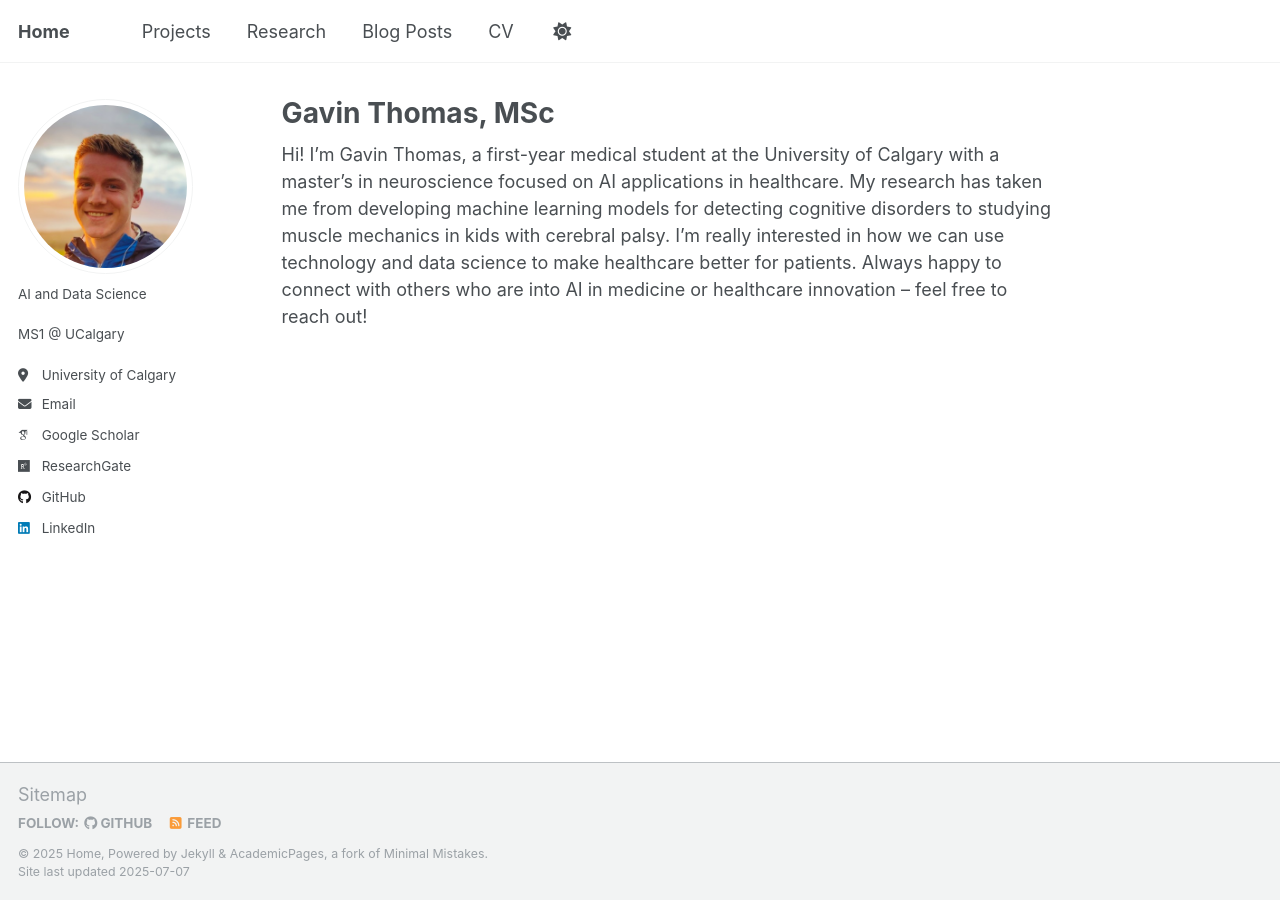
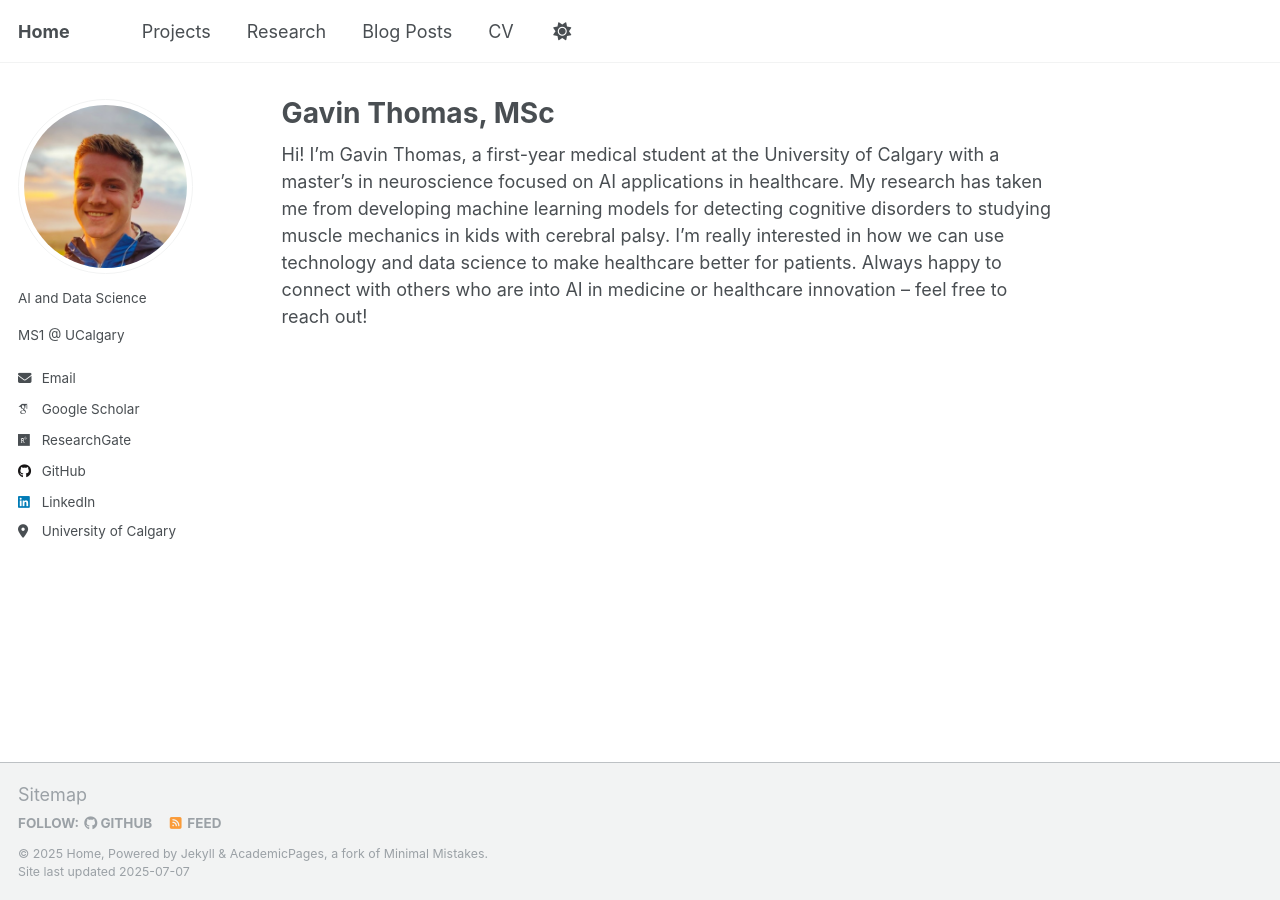
Before and after one commit to Gavin-Thomas/website, a Jekyll site: the page built from _pages/about.md, in a window 1280 px wide. Built offline with Jekyll 4.4.1, drawn with Linux system fonts in a browser that asks for light colours; some web fonts are replaced; a script that is not in the unit is left out.

Commit message:
Update author-profile.html
Signed-off-by: Gavin Thomas <123608443+Gavin-Thomas@users.noreply.github.com>

```diff
--- a/_includes/author-profile.html
+++ b/_includes/author-profile.html
@@ -6,25 +6,50 @@
 
 <div itemscope itemtype="http://schema.org/Person">
 
+  <!-- Author Avatar -->
   <div class="author__avatar">
     {% if author.avatar contains "://" %}
-    	<img src="{{ author.avatar }}" alt="{{ author.name }}" fetchpriority="high" />
+    	<img src="{{ author.avatar }}" alt="{{ author.name }}"  fetchpriority="high" />
     {% else %}
-    	<img src="{{ author.avatar | prepend: "/images/" | prepend: base_path }}" class="author__avatar" alt="{{ author.name }}" fetchpriority="high" />
+    	<img src="{{ author.avatar | prepend: "/images/" | prepend: base_path }}" class="author__avatar" alt="{{ author.name }}"  fetchpriority="high" />
     {% endif %}
   </div>
 
+  <!-- Author Name -->
   <div class="author__content">
     <h3 class="author__name">{{ author.name }}</h3>
     {% if author.pronouns %}<p class="author__pronouns">{{ author.pronouns }}</p>{% endif %}
-    {% if author.bio %}<p class="author__bio">{{ author.bio }}</p>{% endif %}
-    {% if author.bio2 %}<p class="author__bio">{{ author.bio2 }}</p>{% endif %} <!-- ADDED THIS LINE FOR THE SECOND BIO -->
   </div>
 
+  <!-- Author Bio (Moved to be full-width) -->
+  <div class="author__bio">
+    {% if author.bio %}<p>{{ author.bio }}</p>{% endif %}
+    {% if author.bio2 %}<p>{{ author.bio2 }}</p>{% endif %}
+  </div>
+
+  <!-- Author Links -->
   <div class="author__urls-wrapper">
-    <button class="btn btn--inverse">Follow</button>
+    <!-- The "Follow" button has been removed -->
     <ul class="author__urls social-icons">
-      <!-- Font Awesome icons / Biographic information  -->
+
+      <!-- Featured Links (will be styled as buttons) -->
+      {% if author.email %}
+        <li class="author__url--featured"><a href="mailto:{{ author.email }}"><i class="fas fa-fw fa-envelope icon-pad-right" aria-hidden="true"></i>{{ site.data.ui-text[site.locale].email_label | default: "Email" }}</a></li>
+      {% endif %}
+      {% if author.googlescholar %}
+        <li class="author__url--featured"><a href="{{ author.googlescholar }}"><i class="ai ai-google-scholar ai-fw icon-pad-right"></i>Google Scholar</a></li>
+      {% endif %}
+      {% if author.researchgate %}
+        <li class="author__url--featured"><a href="{{ author.researchgate }}"><i class="fab fa-fw fa-researchgate icon-pad-right" aria-hidden="true"></i>ResearchGate</a></li>
+      {% endif %}
+      {% if author.github %}
+        <li class="author__url--featured"><a href="https://github.com/{{ author.github }}"><i class="fab fa-fw fa-github icon-pad-right" aria-hidden="true"></i>GitHub</a></li>
+      {% endif %}
+      {% if author.linkedin %}
+        <li class="author__url--featured"><a href="https://www.linkedin.com/in/{{ author.linkedin }}"><i class="fab fa-fw fa-linkedin icon-pad-right" aria-hidden="true"></i>LinkedIn</a></li>
+      {% endif %}
+
+      <!-- Biographic Information (Regular List) -->
       {% if author.location %}
         <li class="author__desktop"><i class="fas fa-fw fa-location-dot icon-pad-right" aria-hidden="true"></i>{{ author.location }}</li>
       {% endif %}
@@ -34,19 +59,13 @@
       {% if author.uri %}
         <li><a href="{{ author.uri }}"><i class="fas fa-fw fa-link icon-pad-right" aria-hidden="true"></i>{{ site.data.ui-text[site.locale].website_label | default: "Website" }}</a></li>
       {% endif %}
-      {% if author.email %}
-        <li><a href="mailto:{{ author.email }}"><i class="fas fa-fw fa-envelope icon-pad-right" aria-hidden="true"></i>{{ site.data.ui-text[site.locale].email_label | default: "Email" }}</a></li>
-      {% endif %}
 
-      <!-- Font Awesome and Academicons icons / Academic websites -->
+      <!-- Academic Websites (Regular List) -->
       {% if author.academia %}
         <li><a href="{{ author.academia }}"><i class="ai ai-academia ai-fw icon-pad-right" aria-hidden="true"></i>Academia</a></li>
       {% endif %}
       {% if author.arxiv %}
         <li><a href="{{ author.arxiv }}"><i class="ai ai-arxiv ai-fw icon-pad-right"></i>arXiv</a></li>
-      {% endif %}
-      {% if author.googlescholar %}
-        <li><a href="{{ author.googlescholar }}"><i class="ai ai-google-scholar ai-fw icon-pad-right"></i>Google Scholar</a></li>
       {% endif %}
       {% if author.semantic %}
         <li><a href="{{ author.semantic }}"><i class="ai ai-semantic-scholar ai-fw icon-pad-right"></i>Semantic Scholar</a></li>
@@ -60,14 +79,11 @@
       {% if author.pubmed %}
         <li><a href="{{ author.pubmed }}"><i class="ai ai-pubmed ai-fw icon-pad-right"></i>PubMed</a></li>
       {% endif %}
-      {% if author.researchgate %}
-        <li><a href="{{ author.researchgate }}"><i class="fab fa-fw fa-researchgate icon-pad-right" aria-hidden="true"></i>ResearchGate</a></li>
-      {% endif %}
       {% if author.scopus %}
         <li><a href="{{ author.scopus }}"><i class="ai ai-scopus ai-fw icon-pad-right"></i>Scopus</a></li>
       {% endif %}
 
-      <!-- Font Awesome icons / Repositories and software development -->
+      <!-- Repositories and Software (Regular List) -->
       {% if author.bitbucket %}
         <li><a href="https://bitbucket.org/{{ author.bitbucket }}"><i class="fab fa-fw fa-bitbucket icon-pad-right" aria-hidden="true"></i>Bitbucket</a></li>
       {% endif %}
@@ -77,9 +93,6 @@
       {% if author.dribbble %}
         <li><a href="https://dribbble.com/{{ author.dribbble }}"><i class="fab fa-fw fa-dribbble icon-pad-right" aria-hidden="true"></i>Dribbble</a></li>
       {% endif %}
-      {% if author.github %}
-        <li><a href="https://github.com/{{ author.github }}"><i class="fab fa-fw fa-github icon-pad-right" aria-hidden="true"></i>GitHub</a></li>
-      {% endif %}
       {% if author.kaggle %}
         <li><a href="https://kaggle.com/{{ author.kaggle }}"><i class="fab fa-fw fa-kaggle icon-pad-right" aria-hidden="true"></i>Kaggle</a></li>
       {% endif %}
@@ -87,7 +100,7 @@
         <li><a href="https://www.stackoverflow.com/users/{{ author.stackoverflow }}"><i class="fab fa-fw fa-stack-overflow icon-pad-right" aria-hidden="true"></i>Stackoverflow</a></li>
       {% endif %}
 
-      <!-- Font Awesome icons / Social media -->
+      <!-- Social Media (Regular List) -->
       {% if author.artstation %}
         <li><a href="https://www.artstation.com/{{ author.artstation }}"><i class="fab fa-fw fa-artstation icon-pad-right" aria-hidden="true"></i>Artstation</a></li>
       {% endif %}
@@ -117,9 +130,6 @@
       {% endif %}
       {% if author.lastfm %}
         <li><a href="https://last.fm/user/{{ author.lastfm }}"><i class="fab fa-fw fa-lastfm icon-pad-right" aria-hidden="true"></i>Last.fm</a></li>
-      {% endif %}
-      {% if author.linkedin %}
-        <li><a href="https://www.linkedin.com/in/{{ author.linkedin }}"><i class="fab fa-fw fa-linkedin icon-pad-right" aria-hidden="true"></i>LinkedIn</a></li>
       {% endif %}
       {% if author.mastodon %}
         <li><a href="{{ author.mastodon }}"><i class="fab fa-fw fa-mastodon icon-pad-right" aria-hidden="true"></i>Mastodon</a></li>
@@ -163,6 +173,7 @@
       {% if author.zhihu %}
       <li><a href="https://www.zhihu.com/people/{{ author.zhihu }}"><i class="fab fa-fw fa-zhihu icon-pad-right" aria-hidden="true"></i>Zhihu</a></li>
       {% endif %}
+
     </ul>
   </div>
 </div>
```
